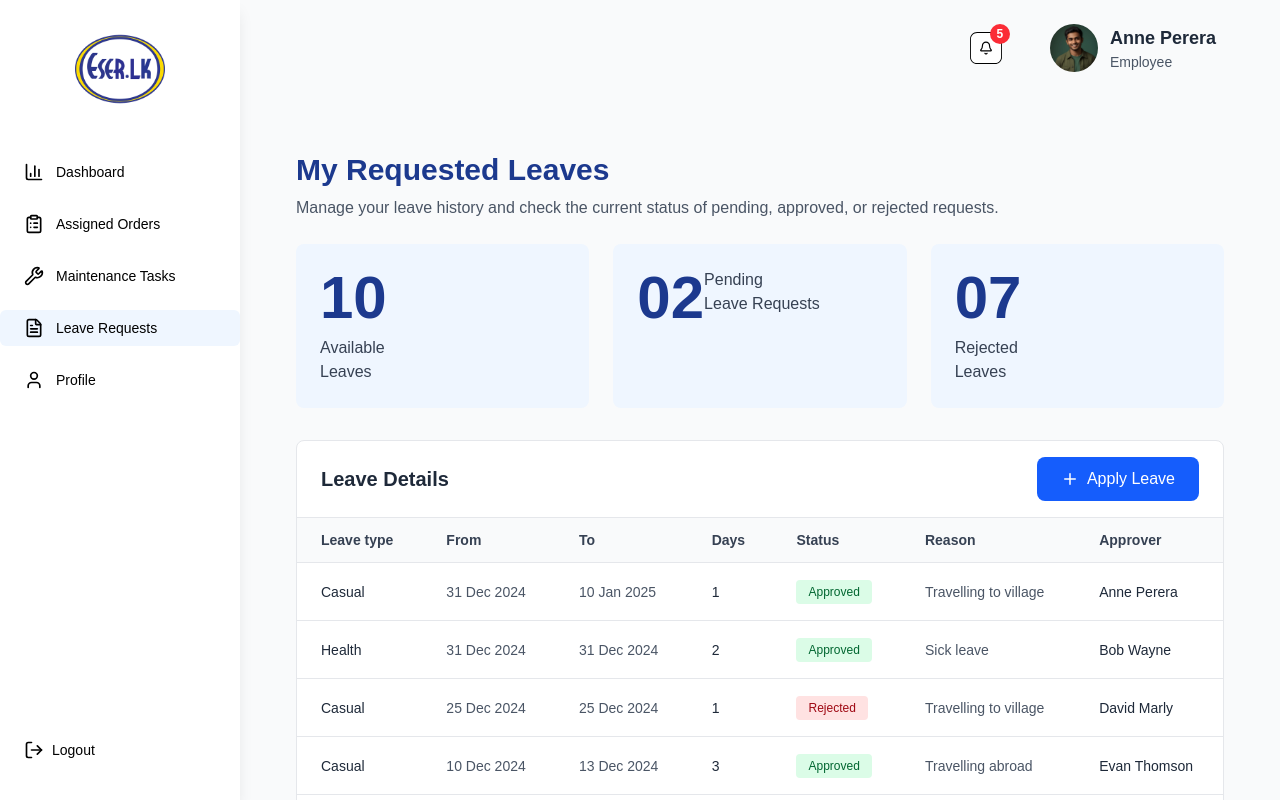
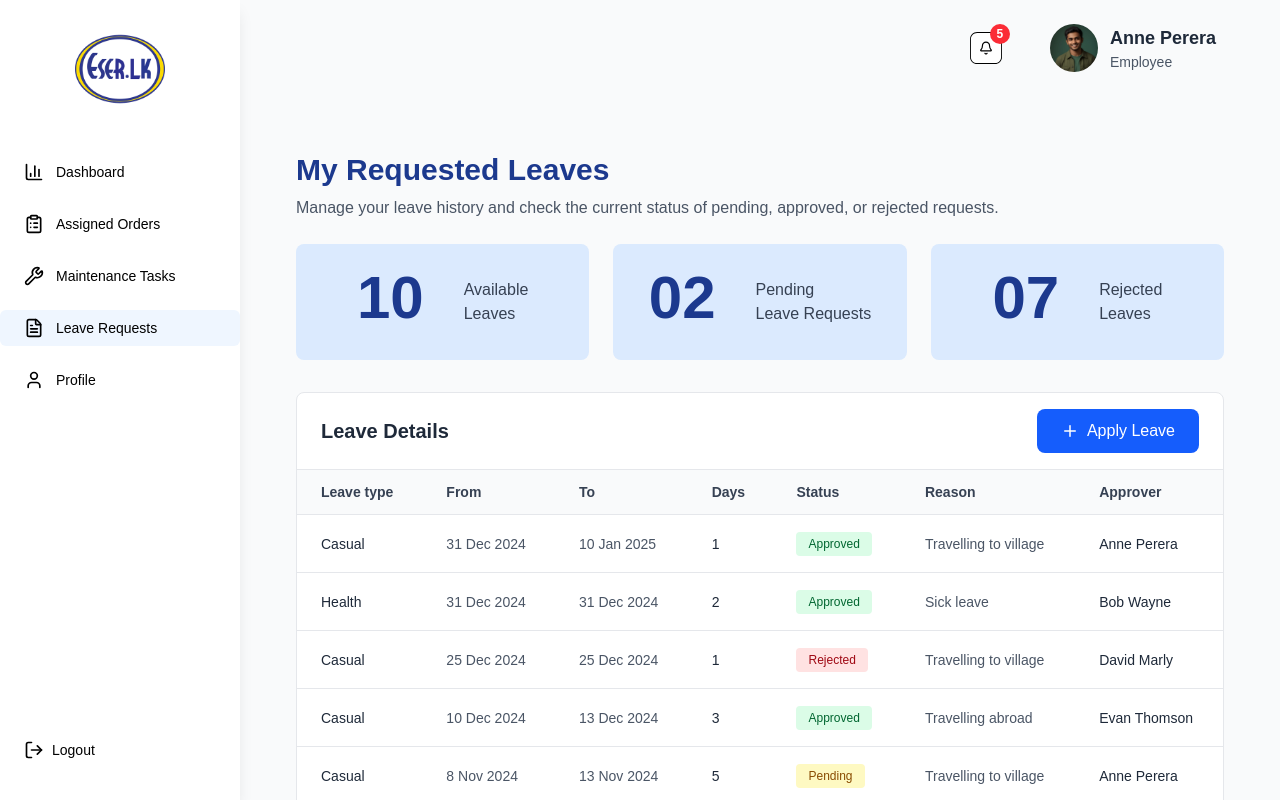
Before and after one commit to IshanHansaka/eser-marketing-erp, a Next.js app: page /employee/leaves in a window 1280 px wide. Shown: the top 800 px of the page. Built offline with nearby package versions, Linux system fonts and the light colour scheme.

Commit message:
chore: change style

```diff
--- a/src/app/employee/leaves/page.tsx
+++ b/src/app/employee/leaves/page.tsx
@@ -105,7 +105,7 @@ export default function Leaves() {
 
       {/* Stats Cards */}
       <div className="grid grid-cols-1 md:grid-cols-3 gap-6 mb-8">
-        <div className="bg-blue-50 rounded-lg p-6">
+        <div className="bg-blue-100 rounded-lg p-6 flex justify-center gap-10 items-center">
           <p className="text-6xl font-bold text-blue-900 mb-2">10</p>
           <p className="text-gray-700 font-medium">
             Available
@@ -113,7 +113,7 @@ export default function Leaves() {
             Leaves
           </p>
         </div>
-        <div className="bg-blue-50 rounded-lg p-6 flex">
+        <div className="bg-blue-100 rounded-lg p-6 flex justify-center gap-10 items-center">
           <p className="text-6xl font-bold text-blue-900 mb-2">02</p>
           <p className="text-gray-700 font-medium">
             Pending
@@ -121,7 +121,7 @@ export default function Leaves() {
             Leave Requests
           </p>
         </div>
-        <div className="bg-blue-50 rounded-lg p-6">
+        <div className="bg-blue-100 rounded-lg p-6 flex justify-center gap-10 items-center">
           <p className="text-6xl font-bold text-blue-900 mb-2">07</p>
           <p className="text-gray-700 font-medium">
             Rejected
```
